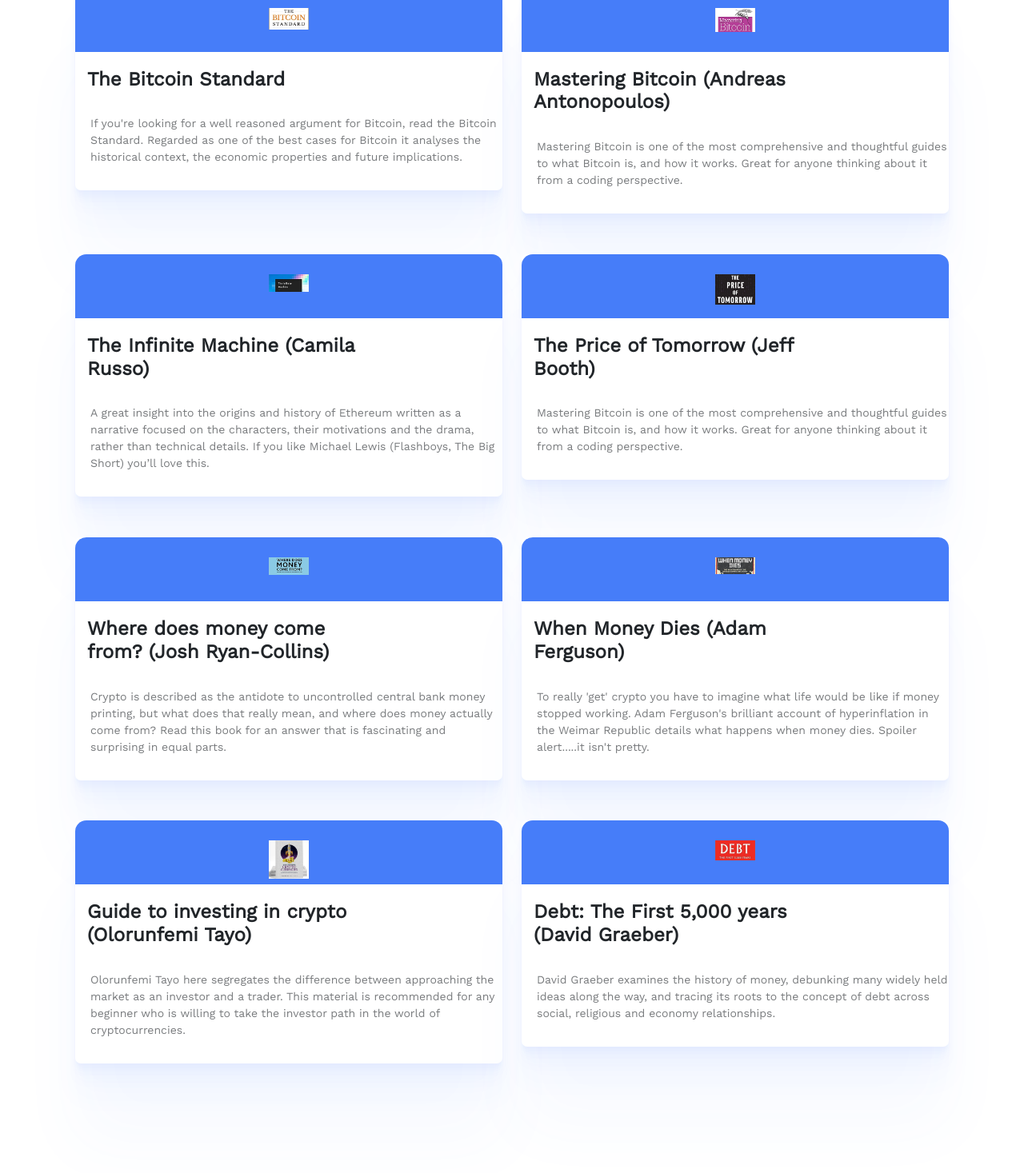
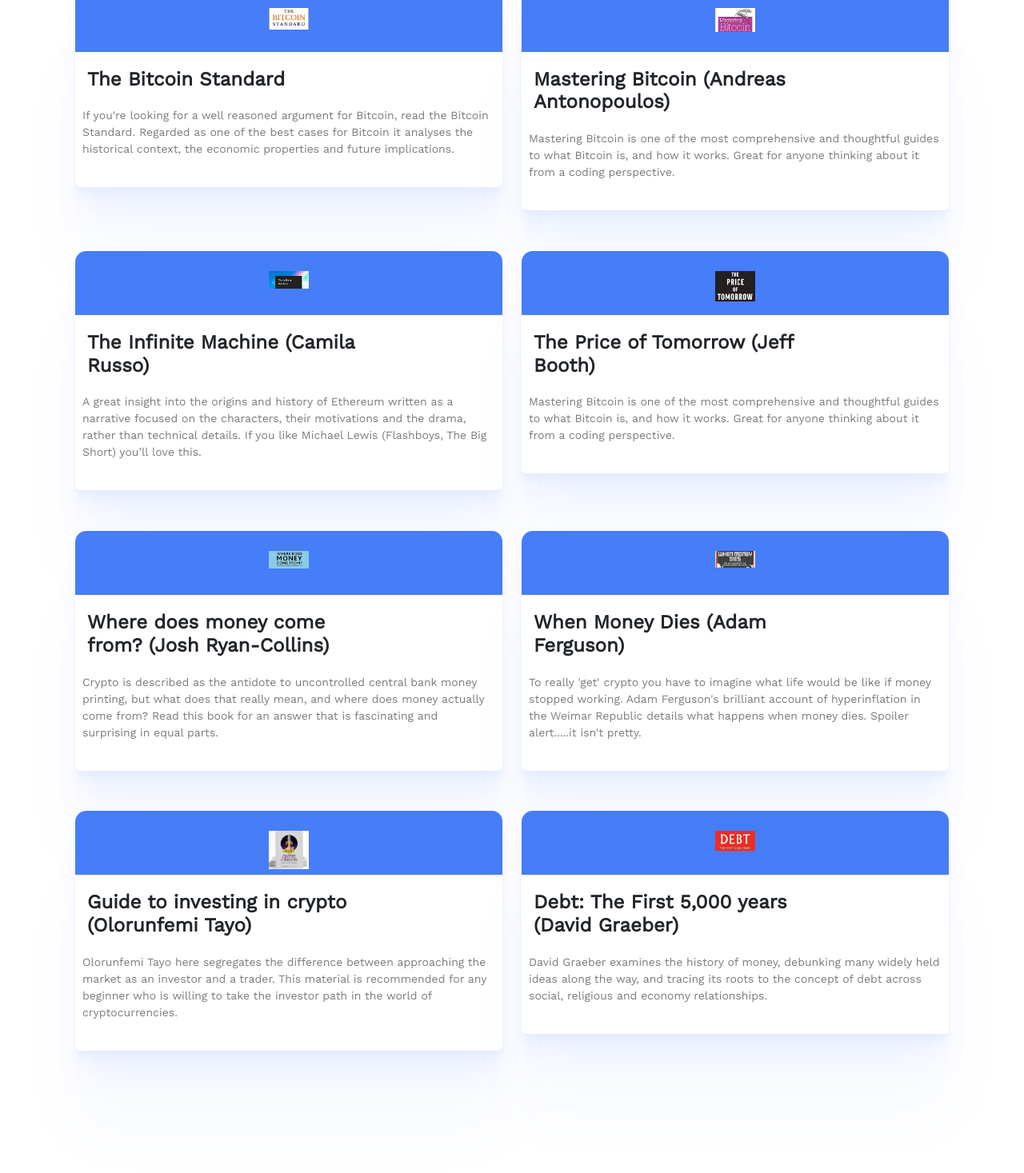
Before and after one commit to TEE2DWHY/TeamDefi, a React (Create React App) app: page /books in a window 1280 px wide. Shown: the part 343-1810 px from the top of the page at 80% size. Built offline with nearby package versions, Linux system fonts and the light colour scheme.

Commit message:
started working on the books page

```diff
--- a/src/pages/Books.js
+++ b/src/pages/Books.js
@@ -32,7 +32,7 @@ const Books = () => {
                                         <a href="https://www.amazon.co.uk/Bitcoin-Standard-Decentralized-Alternative-Central/dp/1119473861"><button className="visit-site"> visit site <i className="fa-solid fa-arrow-right"></i></button></a>
                                         <br />
                                     </div>
-                                    <p style={{ opacity: "0.6", padding: "6px", fontSize: "14px", margin: "10px" }}>If you're looking for a well reasoned argument for Bitcoin, read the Bitcoin Standard. Regarded as one of the best cases for Bitcoin it analyses the historical context, the economic properties and future implications.</p>
+                                    <p style={{ opacity: "0.6", padding: "6px", fontSize: "14px" }}>If you're looking for a well reasoned argument for Bitcoin, read the Bitcoin Standard. Regarded as one of the best cases for Bitcoin it analyses the historical context, the economic properties and future implications.</p>
                                 </div>
                             </div>
                         </div>
@@ -49,7 +49,7 @@ const Books = () => {
                                         <a href="https://www.amazon.co.uk/Mastering-Bitcoin-Unlocking-Digital-Cryptocurrencies/dp/1449374042"><button className="visit-site"> visit site <i className="fa-solid fa-arrow-right"></i></button></a>
                                         <br />
                                     </div>
-                                    <p style={{ opacity: "0.6", padding: "6px", fontSize: "14px", margin: "10px" }}>Mastering Bitcoin is one of the most comprehensive and thoughtful guides to what Bitcoin is, and how it works. Great for anyone thinking about it from a coding perspective.</p>
+                                    <p style={{ opacity: "0.6", padding: "6px", fontSize: "14px" }}>Mastering Bitcoin is one of the most comprehensive and thoughtful guides to what Bitcoin is, and how it works. Great for anyone thinking about it from a coding perspective.</p>
                                 </div>
                             </div>
                         </div>
@@ -74,7 +74,7 @@ const Books = () => {
                                         <a href="https://www.amazon.co.uk/Moon-Camila-Russo/dp/0062886142"><button className="visit-site"> visit site <i className="fa-solid fa-arrow-right"></i></button></a>
                                         <br />
                                     </div>
-                                    <p style={{ opacity: "0.6", padding: "6px", fontSize: "14px", margin: "10px" }}>A great insight into the origins and history of Ethereum written as a narrative focused on the characters, their motivations and the drama, rather than technical details. If you like Michael Lewis (Flashboys, The Big Short) you’ll love this.</p>
+                                    <p style={{ opacity: "0.6", padding: "6px", fontSize: "14px" }}>A great insight into the origins and history of Ethereum written as a narrative focused on the characters, their motivations and the drama, rather than technical details. If you like Michael Lewis (Flashboys, The Big Short) you’ll love this.</p>
                                 </div>
                             </div>
                         </div>
@@ -91,7 +91,7 @@ const Books = () => {
                                         <a href="https://www.amazon.co.uk/Price-Tomorrow-Deflation-Abundant-Future/dp/1999257405"><button className="visit-site"> visit site <i className="fa-solid fa-arrow-right"></i></button></a>
                                         <br />
                                     </div>
-                                    <p style={{ opacity: "0.6", padding: "6px", fontSize: "14px", margin: "10px" }}>Mastering Bitcoin is one of the most comprehensive and thoughtful guides to what Bitcoin is, and how it works. Great for anyone thinking about it from a coding perspective.</p>
+                                    <p style={{ opacity: "0.6", padding: "6px", fontSize: "14px" }}>Mastering Bitcoin is one of the most comprehensive and thoughtful guides to what Bitcoin is, and how it works. Great for anyone thinking about it from a coding perspective.</p>
                                 </div>
                             </div>
                         </div>
@@ -116,7 +116,7 @@ const Books = () => {
                                         <a href="https://www.amazon.co.uk/Where-Does-Money-Come-Ryan-Collins/dp/1521043892"><button className="visit-site"> visit site <i className="fa-solid fa-arrow-right"></i></button></a>
                                         <br />
                                     </div>
-                                    <p style={{ opacity: "0.6", padding: "6px", fontSize: "14px", margin: "10px" }}>Crypto is described as the antidote to uncontrolled central bank money printing, but what does that really mean, and where does money actually come from? Read this book for an answer that is fascinating and surprising in equal parts.</p>
+                                    <p style={{ opacity: "0.6", padding: "6px", fontSize: "14px" }}>Crypto is described as the antidote to uncontrolled central bank money printing, but what does that really mean, and where does money actually come from? Read this book for an answer that is fascinating and surprising in equal parts.</p>
                                 </div>
                             </div>
                         </div>
@@ -133,7 +133,7 @@ const Books = () => {
                                         <a href="https://www.amazon.co.uk/When-Money-Dies-nightmare-Hyper-Inflation/dp/1906964440"><button className="visit-site"> visit site <i className="fa-solid fa-arrow-right"></i></button></a>
                                         <br />
                                     </div>
-                                    <p style={{ opacity: "0.6", padding: "6px", fontSize: "14px", margin: "10px" }}>To really 'get' crypto you have to imagine what life would be like if money stopped working. Adam Ferguson's brilliant account of hyperinflation in the Weimar Republic details what happens when money dies. Spoiler alert.....it isn't pretty.</p>
+                                    <p style={{ opacity: "0.6", padding: "6px", fontSize: "14px" }}>To really 'get' crypto you have to imagine what life would be like if money stopped working. Adam Ferguson's brilliant account of hyperinflation in the Weimar Republic details what happens when money dies. Spoiler alert.....it isn't pretty.</p>
                                 </div>
                             </div>
                         </div>
@@ -157,7 +157,7 @@ const Books = () => {
                                         <a href="https://selar.co/zzz6"><button className="visit-site"> visit site <i className="fa-solid fa-arrow-right"></i></button></a>
                                         <br />
                                     </div>
-                                    <p style={{ opacity: "0.6", padding: "6px", fontSize: "14px", margin: "10px" }}>Olorunfemi Tayo here segregates the difference between approaching the market as an investor and a trader. This material is recommended for any beginner who is willing to take the investor path in the world of cryptocurrencies.</p>
+                                    <p style={{ opacity: "0.6", padding: "6px", fontSize: "14px" }}>Olorunfemi Tayo here segregates the difference between approaching the market as an investor and a trader. This material is recommended for any beginner who is willing to take the investor path in the world of cryptocurrencies.</p>
                                 </div>
                             </div>
                         </div>
@@ -174,7 +174,7 @@ const Books = () => {
                                         <a href="https://www.amazon.co.uk/David-Graeber/e/B001IQXM5K"><button className="visit-site"> visit site <i className="fa-solid fa-arrow-right"></i></button></a>
                                         <br />
                                     </div>
-                                    <p style={{ opacity: "0.6", padding: "6px", fontSize: "14px", margin: "10px" }}>David Graeber examines the history of money, debunking many widely held ideas along the way, and tracing its roots to the concept of debt across social, religious and economy relationships.</p>
+                                    <p style={{ opacity: "0.6", padding: "6px", fontSize: "14px" }}>David Graeber examines the history of money, debunking many widely held ideas along the way, and tracing its roots to the concept of debt across social, religious and economy relationships.</p>
                                 </div>
                             </div>
                         </div>
```
